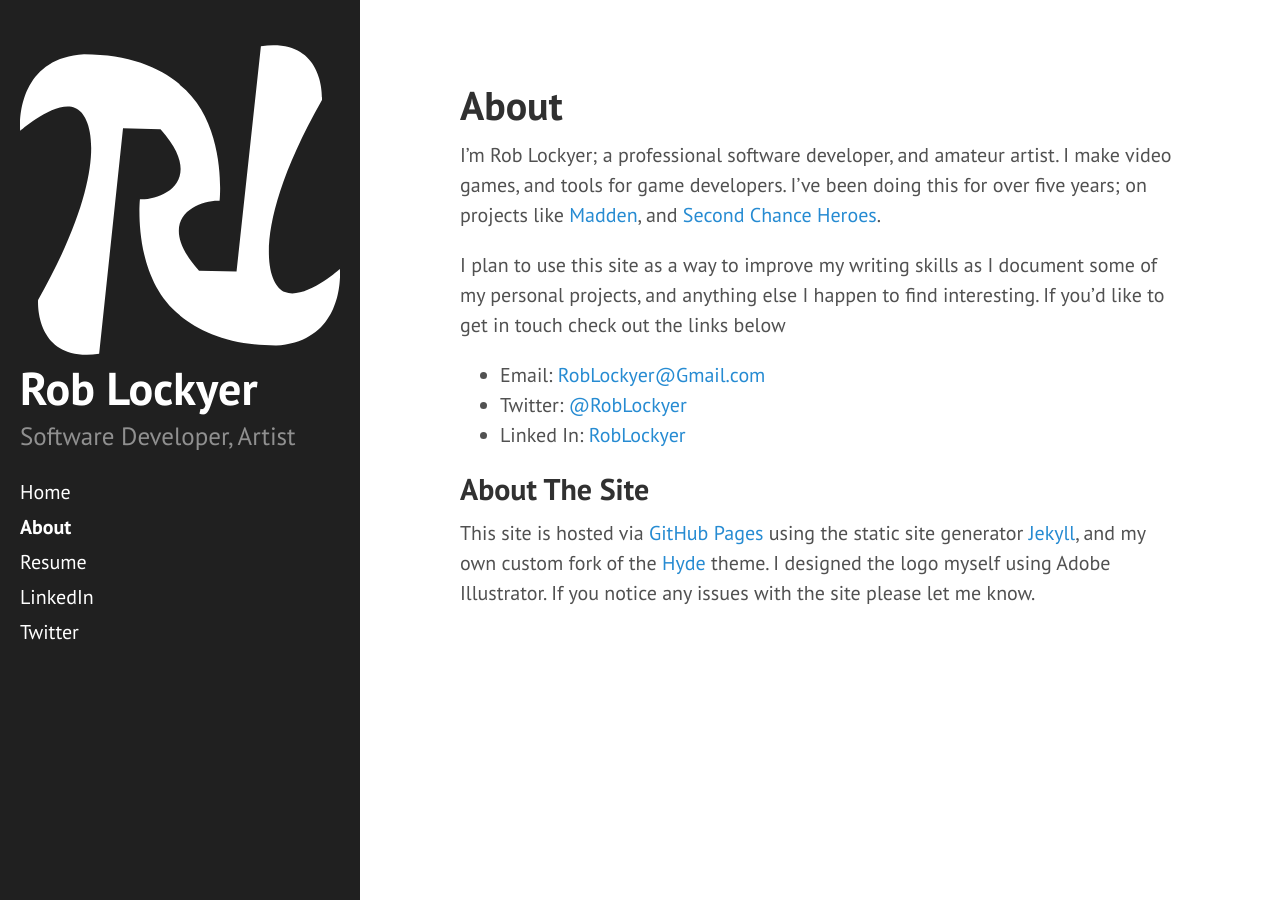
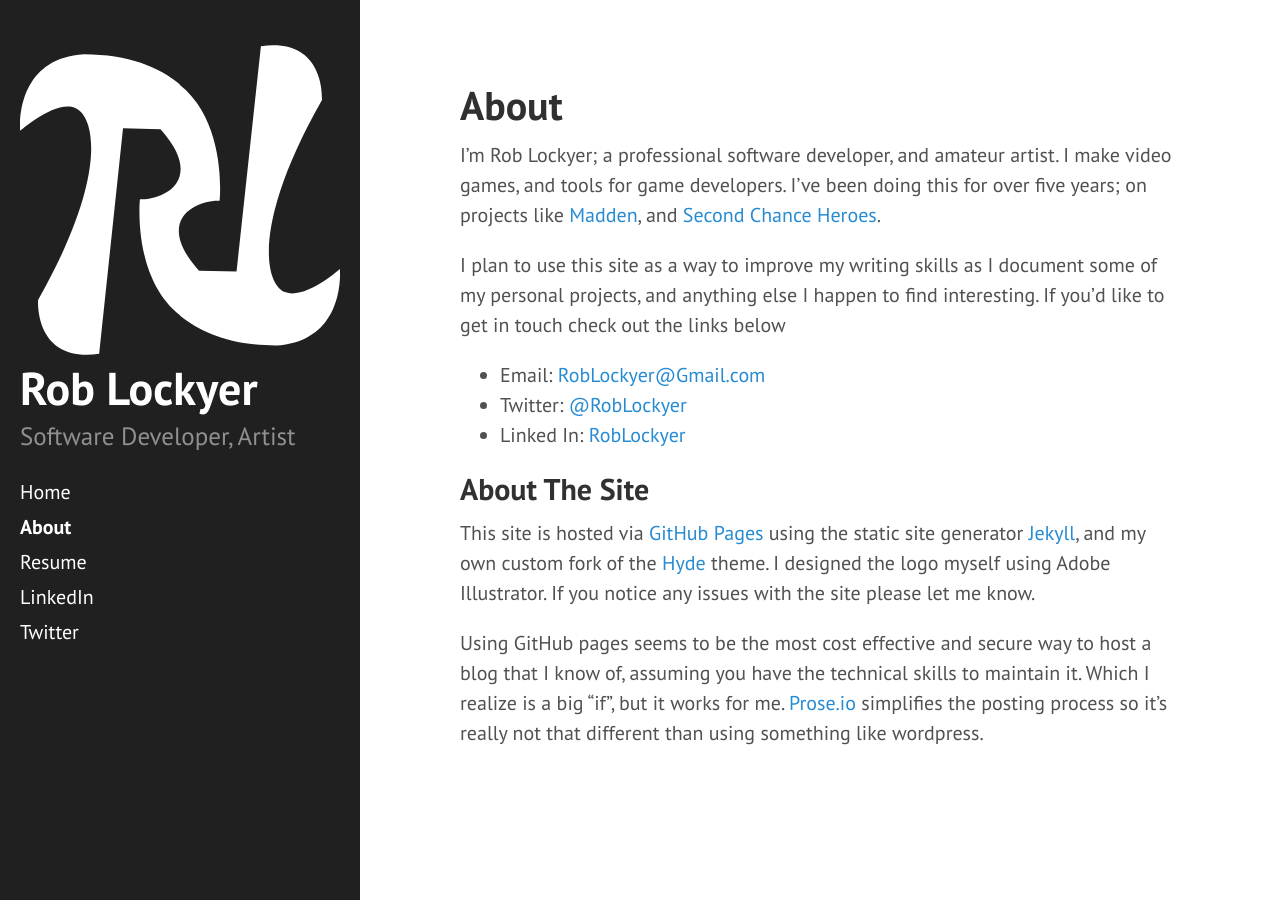
Before and after one commit to lockyer/lockyer.github.io, a Jekyll site: the page built from about.md, in a window 1280 px wide. Built offline with Jekyll 4.4.1, drawn with Linux system fonts in a browser that asks for light colours; Markdown is read by kramdown in place of the engine named in the settings.

Commit message:
Updated about.md

```diff
--- a/about.md
+++ b/about.md
@@ -14,3 +14,5 @@ I plan to use this site as a way to improve my writing skills as I document some
 
 ## About The Site
 This site is hosted via [GitHub Pages](https://pages.github.com/) using the static site generator [Jekyll](http://jekyllrb.com/), and my own custom fork of the [Hyde](http://hyde.getpoole.com/) theme. I designed the logo myself using Adobe Illustrator. If you notice any issues with the site please let me know.
+
+Using GitHub pages seems to be the most cost effective and secure way to host a blog that I know of, assuming you have the technical skills to maintain it. Which I realize is a big "if", but it works for me. [Prose.io](http://prose.io/) simplifies the posting process so it's really not that different than using something like wordpress.
```
